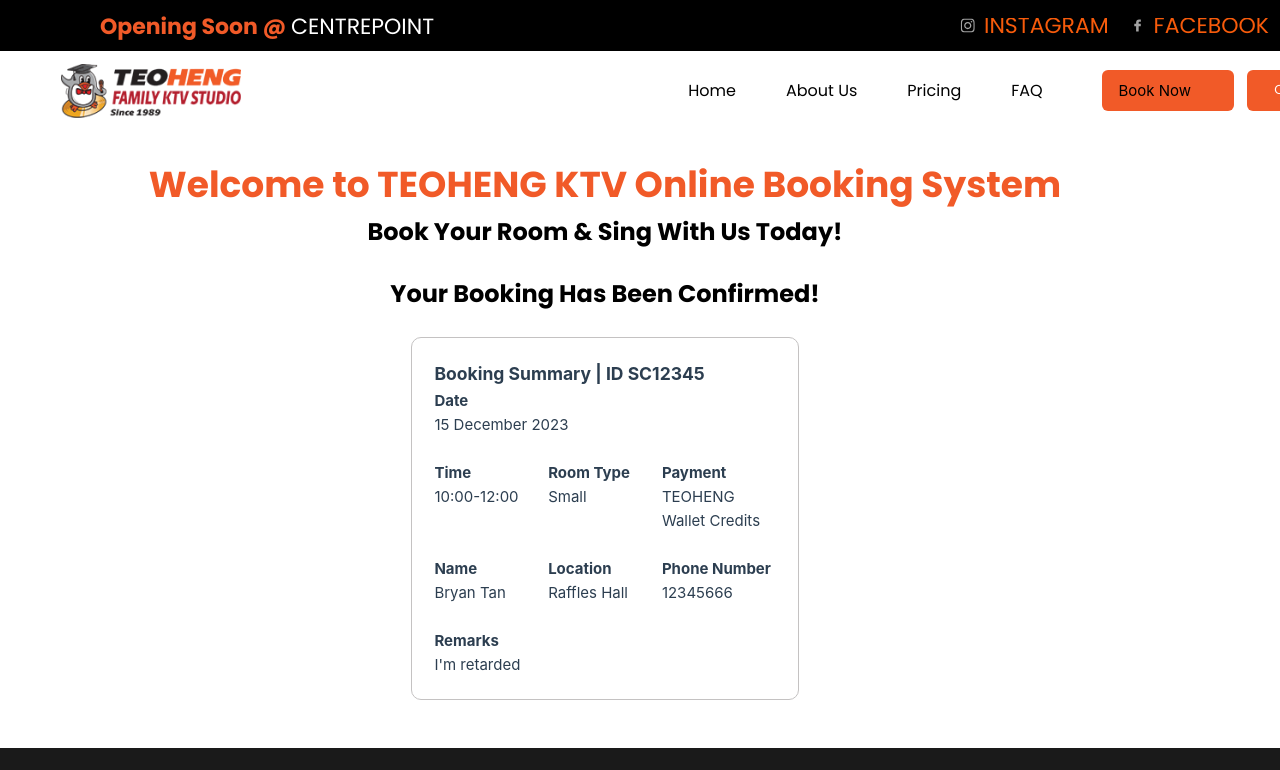
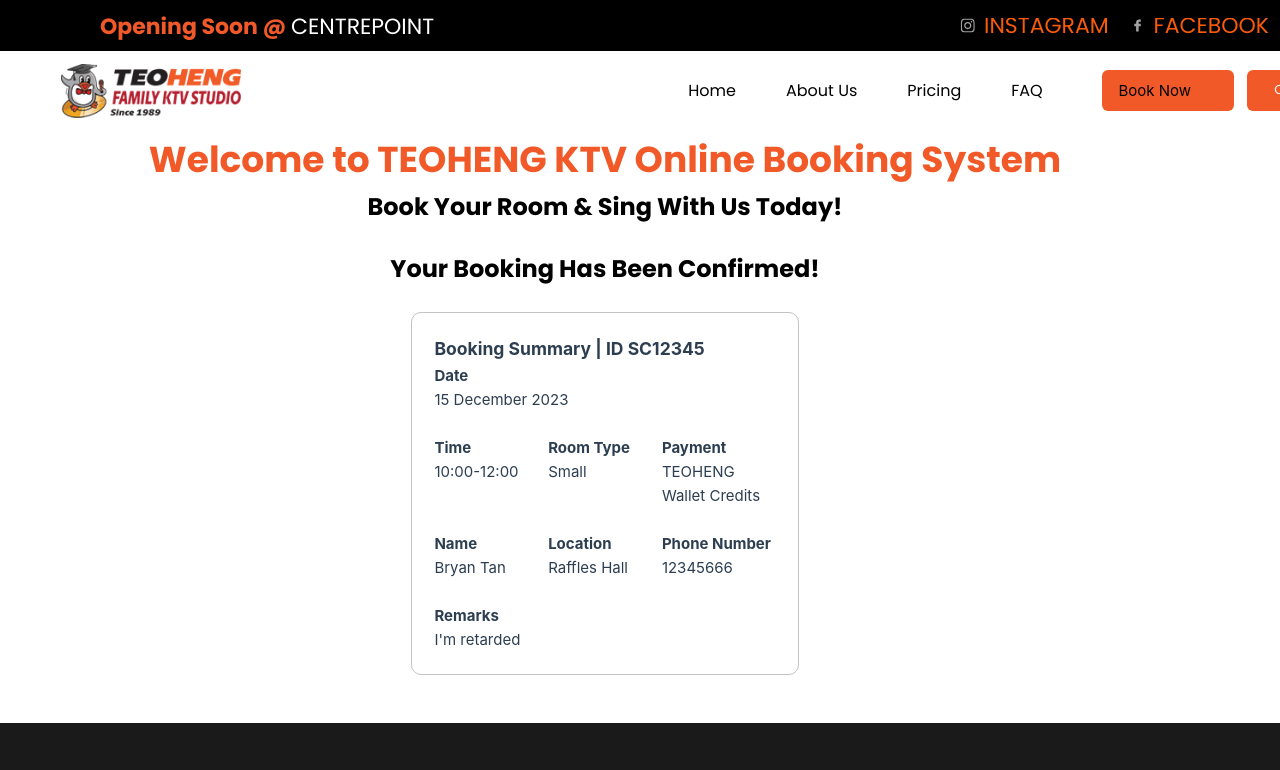
Before and after one commit to BT3103AppDev1/l2-final-project-group-13-1, a Vue app: page /BookingSummary in a window 1280 px wide. Shown: the top 770 px of the page. Built offline with nearby package versions, Linux system fonts and the light colour scheme.

Commit message:
Updated DesktopHeader css

```diff
--- a/src/components/DesktopHeader.vue
+++ b/src/components/DesktopHeader.vue
@@ -265,32 +265,4 @@
         width: 180px;
     }
 
-    .welcome-message {
-        align-items: center;
-        display: flex;
-        flex-direction: column;
-        margin-left: 4px;
-        margin-top: 25px;
-        min-height: 93px;
-        width: 1128px;
-    }
-
-    .welcome-message-1 {
-        letter-spacing: 0;
-        line-height: 55.9px;
-        margin-right: 4px;
-        min-height: 56px;
-        text-align: center;
-        white-space: nowrap;
-        width: 1124px;
-    }
-
-    .welcome-message-2 {
-        letter-spacing: 0;
-        line-height: 37.2px;
-        margin-right: 4px;
-        text-align: center;
-        white-space: nowrap;
-        width: 484px;
-    }
 </style>
```
